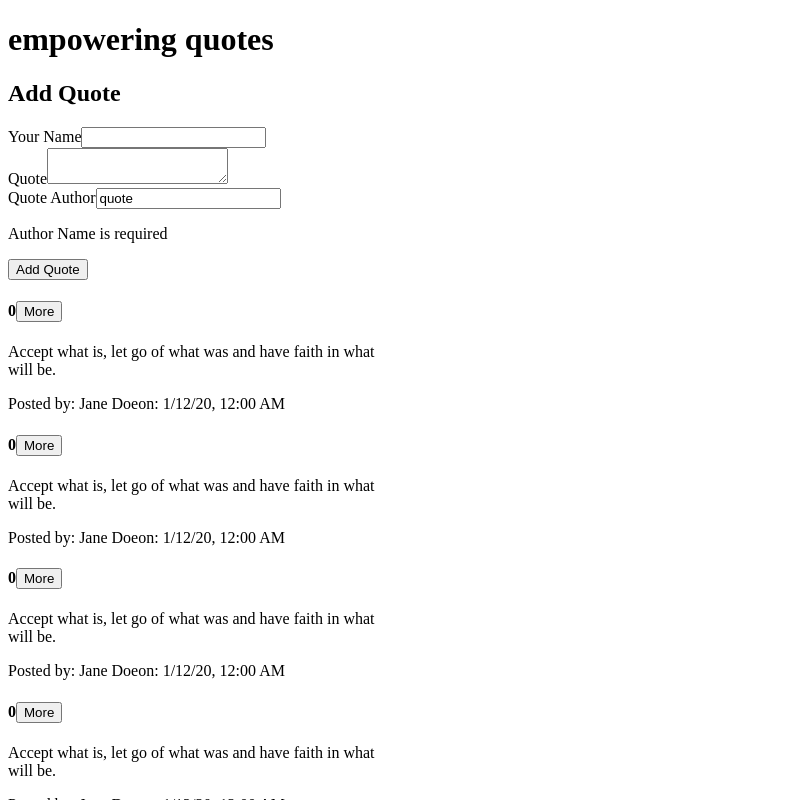
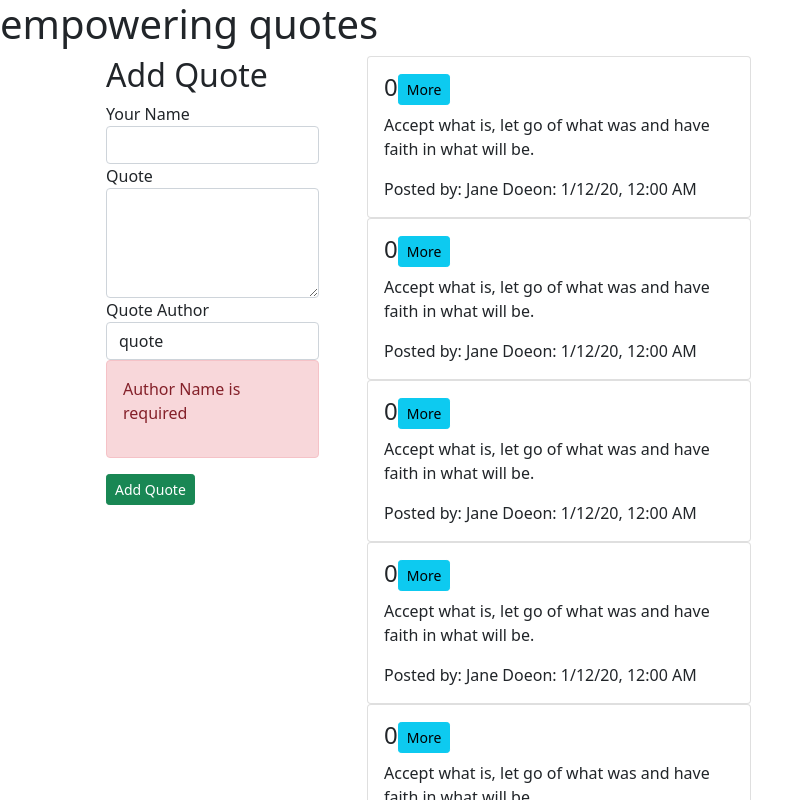
Before and after one commit to KamauDev-maker/quote, an Angular app: page / in a window 1280 px wide. Shown: the top 800 px of the page, without its empty margins (0-812 px from the left). Built offline with nearby package versions, Linux system fonts and the light colour scheme.

Commit message:
adding bootstrap

```diff
--- a/package.json
+++ b/package.json
@@ -18,6 +18,8 @@
     "@angular/platform-browser": "~13.3.0",
     "@angular/platform-browser-dynamic": "~13.3.0",
     "@angular/router": "~13.3.0",
+    "bootstrap": "^5.1.3",
+    "popper": "^1.0.1",
     "rxjs": "~7.5.0",
     "tslib": "^2.3.0",
     "zone.js": "~0.11.4"
--- a/src/app/quote-form/quote-form.component.html
+++ b/src/app/quote-form/quote-form.component.html
@@ -12,7 +12,7 @@
 
         <div class="form-group">
           <label for="description">Quote</label>
-          <textarea class="form-control" id="quote" rows="2" required [(ngModel)]="newQuote.name" name="quote" #quote='ngModel'></textarea>
+          <textarea class="form-control" id="quote" rows="4" required [(ngModel)]="newQuote.name" name="quote" #quote='ngModel'></textarea>
           <div [hidden]="quote.invalid && quote.pristine" class="alert alert-danger">
               <p>Quote is required</p>
           </div>
--- a/src/styles.css
+++ b/src/styles.css
@@ -1 +1 @@
-/* You can add global styles to this file, and also import other style files */
+@import "~bootstrap/dist/css/bootstrap.css"
```
Also changed, not shown: 1 other file (tests, documents, lock files or other folders).
